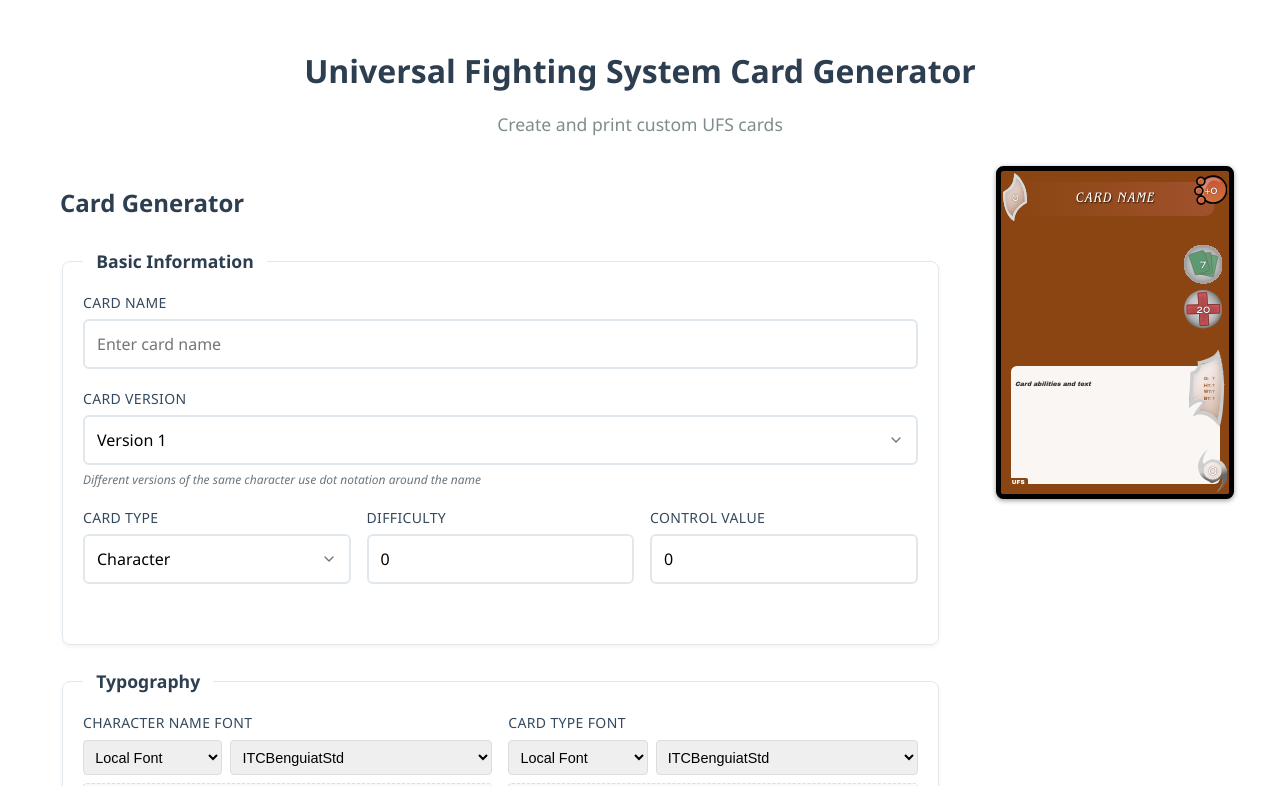
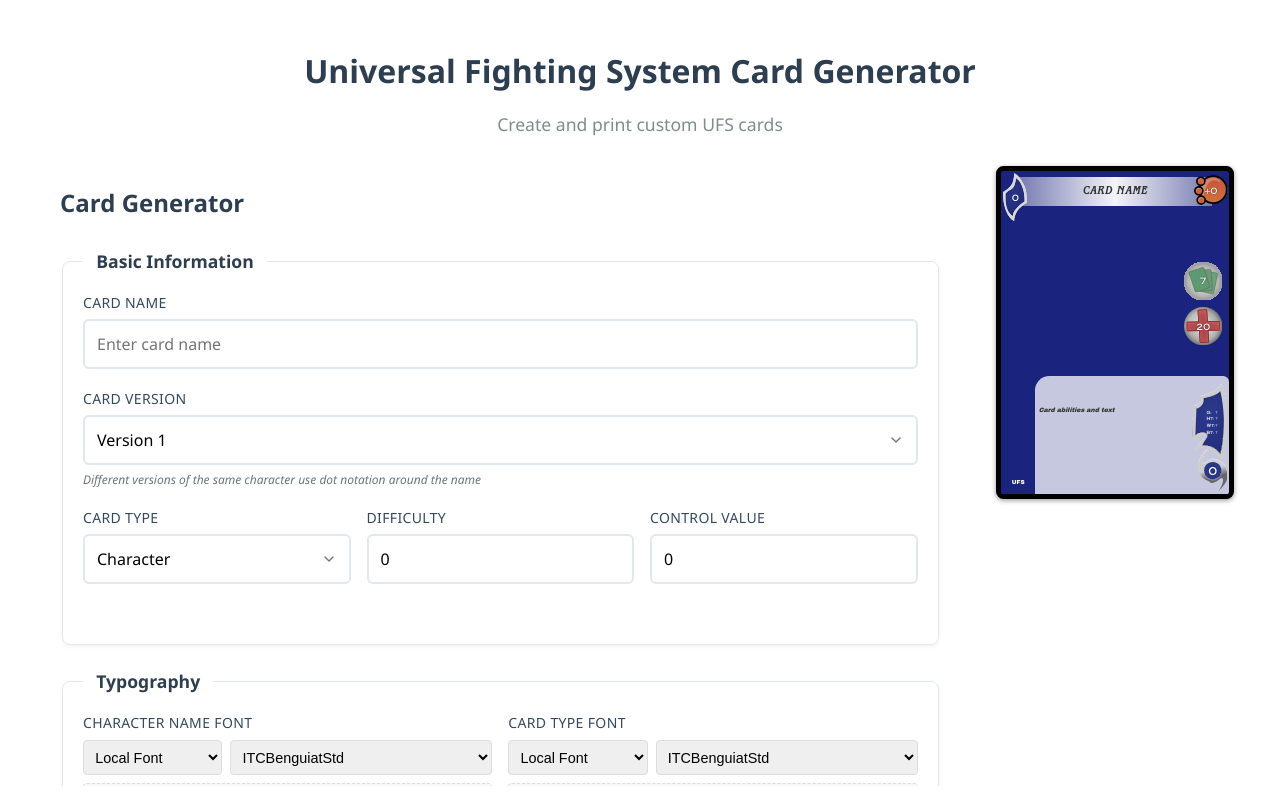
Before and after one commit to lmf-git/cardgenerator, a SvelteKit app: page / in a window 1280 px wide. Shown: the top 800 px of the page. Built offline with nearby package versions, Linux system fonts and the light colour scheme.

Commit message:
Improve card type symbols

```diff
--- a/src/components/CardGenerator.svelte
+++ b/src/components/CardGenerator.svelte
@@ -291,6 +291,47 @@
           selectedFontType={card.typeFontType}
           previewText={card.cardType || "Card Type"}
           onFontChange={handleTypeFontChange}
+        />
+      </div>
+    </div>
+
+    <div class="form-row">
+      <div class="form-group">
+        <label for="name-font-size">Name Font Size (in)</label>
+        <input
+          id="name-font-size"
+          type="number"
+          class="form-input"
+          min="0.05"
+          max="0.30"
+          step="0.01"
+          bind:value={card.nameFontSize}
+        />
+      </div>
+
+      <div class="form-group">
+        <label for="name-line-height">Name Line Height</label>
+        <input
+          id="name-line-height"
+          type="number"
+          class="form-input"
+          min="0.8"
+          max="2.0"
+          step="0.1"
+          bind:value={card.nameLineHeight}
+        />
+      </div>
+
+      <div class="form-group">
+        <label for="name-translate-y">Name Vertical Offset (in)</label>
+        <input
+          id="name-translate-y"
+          type="number"
+          class="form-input"
+          min="-0.1"
+          max="0.1"
+          step="0.01"
+          bind:value={card.nameTranslateY}
         />
       </div>
     </div>
--- a/src/components/CardPreview.svelte
+++ b/src/components/CardPreview.svelte
@@ -105,7 +105,7 @@
 
     <!-- B: Card name (vertical text on left side for non-character, horizontal on top for character) -->
     <div class="card-name-container">
-      <span class="card-name" style="font-family: {nameFontFamily};">{formatVersionedCardName(card.name, card.version) || 'CARD NAME'}</span>
+      <span class="card-name" style="font-family: {nameFontFamily}; font-size: {card.nameFontSize}in; line-height: {card.nameLineHeight}; transform: {card.cardType === 'character' ? `translateY(${card.nameTranslateY}in)` : `rotate(180deg) translateX(-0.02in)`};">{formatVersionedCardName(card.name, card.version) || 'CARD NAME'}</span>
     </div>
 
     <!-- Type bracket container (under vertical name for non-character cards) -->
@@ -230,7 +230,7 @@
             {#if card.cardType === 'character'}
               <!-- Character cards: just show symbols centered -->
               {#each card.resourceSymbols as symbol}
-                <SymbolIcon {symbol} size="3em" extraClass="resource-symbol-icon character-resource-symbol" />
+                <SymbolIcon {symbol} size="6em" extraClass="resource-symbol-icon character-resource-symbol" />
               {/each}
             {:else}
               <!-- Non-character cards: use symbol brackets and separators -->
@@ -384,8 +384,9 @@
   }
 
   .card-art-section.character-art {
-    height: 100%; /* Full height for character cards */
-    top: 0;
+    height: auto;
+    top: 0.42in; /* Start below the character name */
+    bottom: 0;
     left: 0; /* Character cards have no left margin */
     right: 0;
     clip-path: polygon(0.15in 0, 100% 0, 100% 100%, 0 100%, 0 0.21in); /* Clipped corner for character cards */
@@ -411,10 +412,18 @@
     left: 0.1in; /* Slight margin on left */
     right: 0.1in; /* Slight margin on right */
     height: 1.225in; /* 35% of 3.5in */
-    background: rgba(255, 255, 255, 0.95);
+    background: rgba(255, 255, 255, 0.75); /* More transparent */
     border-radius: 0.06in; /* All corners rounded */
     overflow: hidden;
     z-index: 15; /* Above cream background and art section */
+  }
+
+  /* Character cards: info section extends to right edge */
+  .character-card .card-info-section {
+    left: 0.35in; /* More margin on left */
+    right: 0; /* No right margin - flush to edge */
+    bottom: 0; /* No bottom margin - flush to bottom */
+    border-radius: 0.15in 0.06in 0 0; /* More border radius at top left corner, no radius at bottom corners */
   }
 
   /* Ensure character stats are visible over full image */
@@ -502,42 +511,40 @@
 
   /* Character cards have horizontal name at top */
   .character-card .card-name-container {
-    top: 0.105in; /* 3% of 3.5in */
+    top: 0.05in; /* Less margin from top */
     left: 50%;
     transform: translateX(-50%);
     height: 0.28in; /* 8% of 3.5in */
     width: 2in; /* 80% of 2.5in */
     bottom: auto;
-    background: linear-gradient(to right, var(--frame-color), var(--frame-secondary)); /* Character cards keep gradient */
-    border-radius: 0.1in; /* 4% converted to physical */
+    background: linear-gradient(to right, rgba(255,255,255,0.4), rgba(255,255,255,0.95), rgba(255,255,255,0.4)); /* White gradient darker at edges */
+    border: 0.015in solid var(--frame-color); /* Solid color stroke */
+    border-radius: 0; /* No border radius - sharp corners */
+    padding: 0.01in; /* Less padding */
   }
 
   .card-name {
     writing-mode: vertical-lr;
     text-orientation: mixed;
     color: #333; /* Dark text for cream background */
-    font-size: 0.12in; /* Physical unit for consistent print scaling */
     font-weight: 600; /* Bolder for better visibility on cream */
     font-style: italic;
     text-shadow: none;
     letter-spacing: 0.008in;
     text-align: center;
-    transform: rotate(180deg) translateX(-0.02in);
   }
 
   /* Character cards have horizontal name */
   .character-card .card-name {
     writing-mode: initial;
     text-orientation: initial;
-    font-size: 0.15in; /* Increased font size for better visibility */
-    font-weight: 300; /* Lighter font weight */
+    font-weight: 600; /* Bolder weight for visibility on white */
     font-style: italic;
-    color: white; /* White text on dark gradient background */
-    text-shadow: 0.008in 0.008in 0.015in rgba(0,0,0,0.8);
+    color: #333; /* Dark text on white gradient background */
+    text-shadow: none;
     white-space: nowrap;
     overflow: hidden;
     text-overflow: ellipsis;
-    transform: translateY(0.01in);
     text-align: center;
   }
 
@@ -647,7 +654,7 @@
 
   .character-stats-group {
     position: absolute;
-    top: 0.77in; /* 22% of 3.5in */
+    bottom: 1.55in; /* Higher, well above the card info section */
     right: 0.075in; /* 3% of 2.5in */
     display: flex;
     flex-direction: column;
@@ -676,12 +683,12 @@
 
   .character-vital-stats {
     position: absolute;
-    bottom: 0.7in; /* Above the control icon */
-    right: 0.05in; /* Bottom right corner */
+    bottom: 0.35in; /* Lower in bottom right corner, closer to control icon */
+    right: 0.02in; /* Closer to right edge */
     display: flex;
     align-items: center;
     justify-content: center;
-    z-index: 20; /* Above the info section */
+    z-index: 25; /* Above the info section and control icon */
   }
 
   .vital-stats-content {
@@ -707,12 +714,12 @@
 
   .vital-label {
     font-weight: bold;
-    color: var(--frame-color);
+    color: white;
     min-width: 0.06in; /* Physical unit for consistent print scaling */
   }
 
   .vital-value {
-    color: #333;
+    color: white;
     font-weight: 500;
   }
 
@@ -845,6 +852,11 @@
     top: 32%;
   }
 
+  /* Character cards need more space due to larger symbols */
+  .character-card .info-text-area {
+    top: 25%;
+  }
+
   .keywords-line {
     margin-bottom: 1%; /* Percentage-based margin */
     color: var(--frame-color);
@@ -883,8 +895,8 @@
 
   /* Card Type Colors */
   .ufs-card.character-card {
-    --frame-color: #8B4513;
-    --frame-secondary: #A0522D;
+    --frame-color: #1a237e;
+    --frame-secondary: #3949ab;
   }
 
   .ufs-card.attack-card {
--- a/src/components/icons/ControlIcon.svelte
+++ b/src/components/icons/ControlIcon.svelte
@@ -5,11 +5,11 @@
 
   // Define gradients based on card type
   const gradients = {
-    character: { start: "#8B4513", mid: "#A0522D", end: "#654321" },
-    attack: { start: "#DC143C", mid: "#FF6B6B", end: "#B22222" },
-    action: { start: "#4169E1", mid: "#6495ED", end: "#1E3A8A" },
-    foundation: { start: "#228B22", mid: "#32CD32", end: "#006400" },
-    asset: { start: "#9932CC", mid: "#BA55D3", end: "#4B0082" }
+    character: { start: "#2d3a8c", mid: "#1a237e", end: "#0a0f3d" },
+    attack: { start: "#ff4d4d", mid: "#DC143C", end: "#8B0000" },
+    action: { start: "#6495ED", mid: "#4169E1", end: "#1E3A8A" },
+    foundation: { start: "#32CD32", mid: "#228B22", end: "#004d00" },
+    asset: { start: "#BA55D3", mid: "#9932CC", end: "#4B0082" }
   };
 
   $: currentGradient = gradients[cardType] || gradients.character;
@@ -49,7 +49,7 @@
       <feBlend mode="normal" in2="shape" result="effect1_innerShadow_5_6"/>
     </filter>
     <linearGradient id="paint0_diamond_5_6" x1="0" y1="0" x2="500" y2="500" gradientUnits="userSpaceOnUse">
-      <stop stop-color="white"/>
+      <stop stop-color={currentGradient.start}/>
       <stop offset="0.640664" stop-color={currentGradient.mid}/>
       <stop offset="1" stop-color={currentGradient.end}/>
     </linearGradient>
--- a/src/components/icons/DifficultyIcon.svelte
+++ b/src/components/icons/DifficultyIcon.svelte
@@ -5,11 +5,11 @@
 
   // Define gradients based on card type
   const gradients = {
-    character: { start: "#8B4513", mid: "#A0522D", end: "#654321" },
-    attack: { start: "#DC143C", mid: "#FF6B6B", end: "#B22222" },
-    action: { start: "#4169E1", mid: "#6495ED", end: "#1E3A8A" },
-    foundation: { start: "#228B22", mid: "#32CD32", end: "#006400" },
-    asset: { start: "#9932CC", mid: "#BA55D3", end: "#4B0082" }
+    character: { start: "#2d3a8c", mid: "#1a237e", end: "#0a0f3d" },
+    attack: { start: "#ff4d4d", mid: "#DC143C", end: "#8B0000" },
+    action: { start: "#6495ED", mid: "#4169E1", end: "#1E3A8A" },
+    foundation: { start: "#32CD32", mid: "#228B22", end: "#004d00" },
+    asset: { start: "#BA55D3", mid: "#9932CC", end: "#4B0082" }
   };
 
   $: currentGradient = gradients[cardType] || gradients.character;
@@ -50,7 +50,7 @@
       <path d="M14.0308 124.371C9.43334 213.386 35.1239 241.571 56.5308 257.371C63.7076 207.571 128.031 171.371 128.031 171.371C128.031 171.371 132.031 131.491 116.531 86.8716C101.031 42.2517 86.6317 38.0192 78.0308 28.3716C76.9025 35.8792 72.0375 62.2336 65.0308 77.3716C58.0241 92.5095 44.3428 97.9293 37.4471 102.67C24.0816 111.86 16.8415 117.759 14.0308 124.371Z"/>
     </clipPath>
     <linearGradient id="paint0_diamond_1_34" x1="0" y1="0" x2="500" y2="500" gradientUnits="userSpaceOnUse">
-      <stop stop-color="white"/>
+      <stop stop-color={currentGradient.start}/>
       <stop offset="0.640664" stop-color={currentGradient.mid}/>
       <stop offset="0.862718" stop-color={currentGradient.end}/>
     </linearGradient>
--- a/src/components/icons/StatsSVGIcon.svelte
+++ b/src/components/icons/StatsSVGIcon.svelte
@@ -5,11 +5,11 @@
 
   // Define gradients based on card type
   const gradients = {
-    character: { start: "#8B4513", mid: "#A0522D", end: "#654321" },
-    attack: { start: "#DC143C", mid: "#FF6B6B", end: "#B22222" },
-    action: { start: "#4169E1", mid: "#6495ED", end: "#1E3A8A" },
-    foundation: { start: "#228B22", mid: "#32CD32", end: "#006400" },
-    asset: { start: "#9932CC", mid: "#BA55D3", end: "#4B0082" }
+    character: { start: "#2d3a8c", mid: "#1a237e", end: "#0a0f3d" },
+    attack: { start: "#ff4d4d", mid: "#DC143C", end: "#8B0000" },
+    action: { start: "#6495ED", mid: "#4169E1", end: "#1E3A8A" },
+    foundation: { start: "#32CD32", mid: "#228B22", end: "#004d00" },
+    asset: { start: "#BA55D3", mid: "#9932CC", end: "#4B0082" }
   };
 
   $: currentGradient = gradients[cardType] || gradients.character;
@@ -62,7 +62,7 @@
       <feBlend mode="normal" in2="shape" result="effect1_innerShadow_4_11"/>
     </filter>
     <linearGradient id="paint0_diamond_4_11" x1="0" y1="0" x2="500" y2="500" gradientUnits="userSpaceOnUse">
-      <stop offset="0.0480769" stop-color="white"/>
+      <stop offset="0.0480769" stop-color={currentGradient.start}/>
       <stop offset="0.567308" stop-color={currentGradient.mid}/>
       <stop offset="1" stop-color={currentGradient.end}/>
     </linearGradient>
--- a/src/components/icons/SymbolBracketIcon.svelte
+++ b/src/components/icons/SymbolBracketIcon.svelte
@@ -11,11 +11,11 @@
 >
   <defs>
     <linearGradient id="metalGradient" x1="0%" y1="0%" x2="0%" y2="100%">
-      <stop offset="0%" stop-color="#F0F0F0"/>
-      <stop offset="15%" stop-color="#E8E8E8"/>
-      <stop offset="50%" stop-color="#C0C0C0"/>
-      <stop offset="85%" stop-color="#A0A0A0"/>
-      <stop offset="100%" stop-color="#808080"/>
+      <stop offset="0%" stop-color="#FFFFFF"/>
+      <stop offset="15%" stop-color="#F5F5F5"/>
+      <stop offset="50%" stop-color="#D0D0D0"/>
+      <stop offset="85%" stop-color="#B0B0B0"/>
+      <stop offset="100%" stop-color="#909090"/>
     </linearGradient>
     <filter id="bevelEffect" x="-20%" y="-20%" width="140%" height="140%">
       <feGaussianBlur in="SourceAlpha" stdDeviation="2" result="blur"/>
--- a/src/lib/stores.js
+++ b/src/lib/stores.js
@@ -30,7 +30,11 @@ export const cardData = writable({
   nameFont: 'ITCBenguiatStd',
   nameFontType: 'local',
   typeFont: 'ITCBenguiatStd',
-  typeFontType: 'local'
+  typeFontType: 'local',
+  // Name styling controls
+  nameFontSize: 0.12,
+  nameLineHeight: 1.2,
+  nameTranslateY: 0.01
 });
 
 // Print settings store
```
